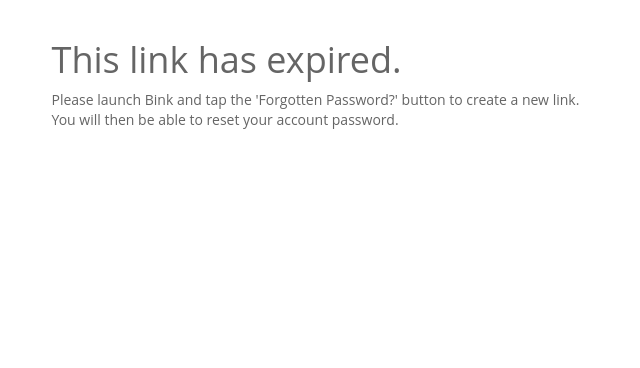
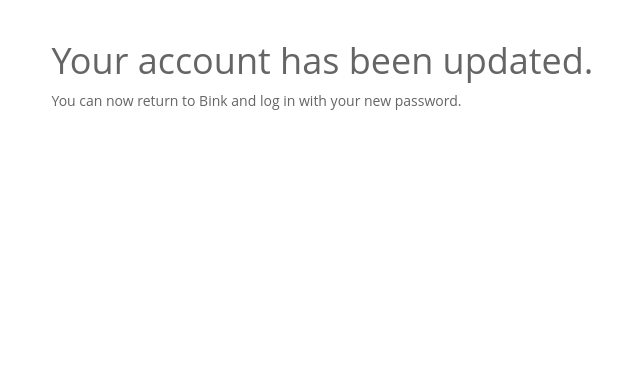
Before and after one commit to piukhq/lethe, a Flask app: page /account_updated in a window 1280 px wide. Shown: the part 52-420 px from the top of the page, without its empty margins (311-951 px from the left). Run offline with Flask 2, Linux system fonts and the light colour scheme; some libraries are stand-ins or nearby versions.

Commit message:
add flash messages and 'account updated' page

```diff
--- /dev/null
+++ b/app/templates/account_updated.html
@@ -0,0 +1,10 @@
+{% extends 'base.html' %}
+
+{% block page_content %}
+<div class='row'>
+    <div class='col-md-6 col-md-offset-3'>
+        <h1>Your account has been updated.</h1>
+        <p>You can now return to Bink and log in with your new password.</p>
+    </div>
+</div>
+{% endblock %}
--- a/app/templates/base.html
+++ b/app/templates/base.html
@@ -15,22 +15,31 @@
         <nav class='navbar navbar-default'>
             <div class='container'>
                 <div class='navbar-header'>
-                    <a class='navbar-brand' href='/dashboard/schemes/{{scheme}}'>
+                    <a class='navbar-brand' href='/'>
                         <img alt='Brand' src='/static/img/logo.png'>
                     </a>
                 </div>
-
-                {% if scheme %}
-                <p class='navbar-text navbar-right'>
-                    Currently logged in as '{{scheme}}' ―
-                    <a class='navbar-link' href='/dashboard/login'>Log out</a>
-                </p>
-                {% endif %}
             </div>
         </nav>
 
-        {% block page_content %}
-        {% endblock %}
+        <div class='container'>
+            <div class='row'>
+                <div class='col-md-6 col-md-offset-3'>
+                    {% with messages = get_flashed_messages() %}
+                        {% if messages %}
+                            {% for message in messages %}
+                            <div id='flash-{{loop.index}}' class='flash-box alert alert-info' role='alert'>
+                                <span class='pull-right fa fa-close' onclick="close_span('#flash-{{loop.index}}')"></span>
+                                {{message}}
+                            </div>
+                            {% endfor %}
+                        {% endif %}
+                    {% endwith %}
+                </div>
+            </div>
+            {% block page_content %}
+            {% endblock %}
+        </div>
 
         <footer class='footer'>
             <div class='container'>
@@ -71,6 +80,8 @@
             </div>
         </footer>
 
+        <script src='https://code.jquery.com/jquery-1.12.0.min.js'></script>
         <script src='https://maxcdn.bootstrapcdn.com/bootstrap/3.3.6/js/bootstrap.min.js' integrity='sha384-0mSbJDEHialfmuBBQP6A4Qrprq5OVfW37PRR3j5ELqxss1yVqOtnepnHVP9aJ7xS' crossorigin='anonymous'></script>
+        <script src='static/js/script.js'></script>
     </body>
 </html>
--- a/app/templates/link_expired.html
+++ b/app/templates/link_expired.html
@@ -1,12 +1,10 @@
 {% extends 'base.html' %}
 
 {% block page_content %}
-<div class='container'>
-    <div class='row'>
-        <div class='col-md-6 col-md-offset-3'>
-            <h1>This link has expired.</h1>
-            <p>Please launch Bink and tap the 'Forgotten Password?' button to create a new link. You will then be able to reset your account password.</p>
-        </div>
+<div class='row'>
+    <div class='col-md-6 col-md-offset-3'>
+        <h1>This link has expired.</h1>
+        <p>Please launch Bink and tap the 'Forgotten Password?' button to create a new link. You will then be able to reset your account password.</p>
     </div>
 </div>
 {% endblock %}
--- a/app/templates/new_password.html
+++ b/app/templates/new_password.html
@@ -1,7 +1,6 @@
 {% extends 'base.html' %}
 
 {% block page_content %}
-<div class='container'>
 <div class='row'>
     <div class='col-md-6 col-md-offset-3'>
         <form method='post'>
@@ -19,5 +18,4 @@
         </form>
     </div>
 </div>
-</div>
 {% endblock %}
--- a/app/views.py
+++ b/app/views.py
@@ -1,13 +1,37 @@
 from app.models import is_valid_token
-from flask import Blueprint, render_template
+from flask import Blueprint, render_template, request, flash, url_for
+from werkzeug.utils import redirect
 
 frontend = Blueprint('frontend', __name__)
 
 
+@frontend.route('/account_updated')
+def account_updated():
+    return render_template('account_updated.html')
+
+
 @frontend.route('/')
-@frontend.route('/<link_token>')
+@frontend.route('/<link_token>', methods=['GET', 'POST'])
 def new_password(link_token=None):
-    if is_valid_token(link_token):
-        return render_template('new_password.html')
+    if request.method == 'POST':
+        password = request.form.get('new_password')
+        confirm_password = request.form.get('confirm_new_password')
+
+        if password is None:
+            flash('You must provide your new password.')
+            return redirect(url_for('frontend.new_password', link_token=link_token))
+
+        if confirm_password is None:
+            flash('You must confirm your new password.')
+            return redirect(url_for('frontend.new_password', link_token=link_token))
+
+        if password != confirm_password:
+            flash('The passwords you entered did not match. Please try again.')
+            return redirect(url_for('frontend.new_password', link_token=link_token))
+
+        return redirect(url_for('frontend.account_updated'))
     else:
-        return render_template('link_expired.html')
+        if is_valid_token(link_token):
+            return render_template('new_password.html')
+        else:
+            return render_template('link_expired.html')
--- a/static/css/style.css
+++ b/static/css/style.css
@@ -40,3 +40,8 @@
 .navbar {
     border-radius: 0px;
 }
+
+.flash-box > span:hover {
+    cursor: pointer;
+    color: #F4136B;
+}
--- /dev/null
+++ b/static/js/script.js
@@ -0,0 +1,3 @@
+function close_span(name) {
+    $(name).remove();
+}
```
Lines whose indentation alone changed are shown as unchanged.
